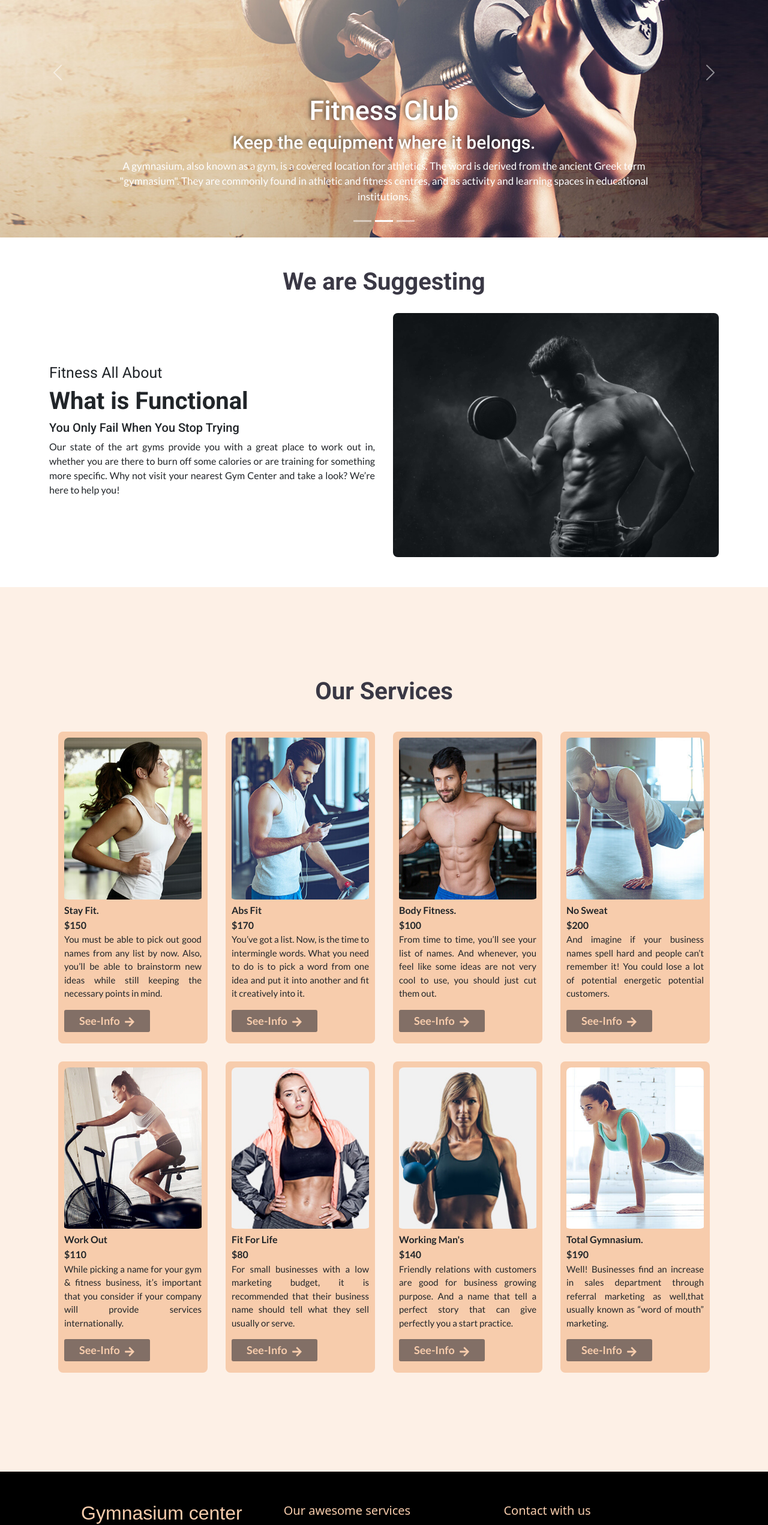
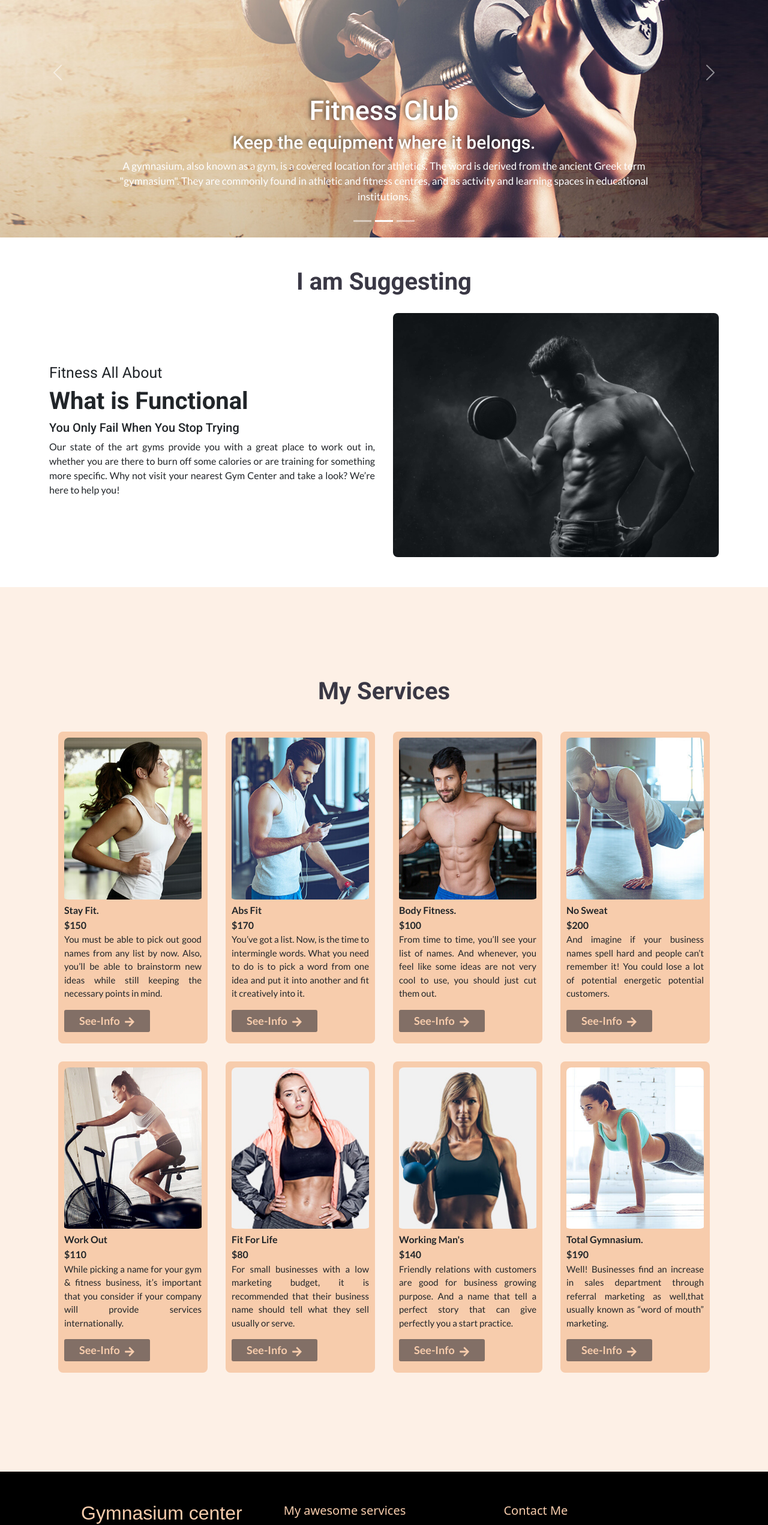
Before and after one commit to SHAFAYET-HOWLADER/independent_service_provider, a React (Create React App) app: page / in a window 1280 px wide. Shown: the part 234-2777 px from the top of the page at 60% size. Built offline with nearby package versions, Linux system fonts and the light colour scheme; no server answers; a web font is replaced by a local one.

Commit message:
finall push

```diff
--- a/src/Pages/ExplorePage/ExplorePage.js
+++ b/src/Pages/ExplorePage/ExplorePage.js
@@ -5,7 +5,7 @@ const ExplorePage = () => {
     return (
         <section id="explore">
             <div className='container'>
-                <h2 className='section_title'>We are Suggesting</h2>
+                <h2 className='section_title'>I am Suggesting</h2>
               <div className='explore_content'>
 
                  <div className='explore_text'>
--- a/src/Pages/Services/Services.js
+++ b/src/Pages/Services/Services.js
@@ -71,7 +71,7 @@ const Services = () => {
     return (
         <section id='services'>
           <div className='container'>
-          <h2 className='section_title'>Our Services</h2>
+          <h2 className='section_title'>My Services</h2>
             <div className='service_items'>
                {
                    services.map(service=> <Service
--- a/src/Pages/Shared/Footer/FooterInfo/FooterInfo.js
+++ b/src/Pages/Shared/Footer/FooterInfo/FooterInfo.js
@@ -12,7 +12,7 @@ const FooterInfo = () => {
                         <h5>GymnasiumCenter.com</h5>
                     </div>
                     <div className='service_list create_gap'>
-                         <h5 className='ps-3'>Our awesome services</h5>
+                         <h5 className='ps-3'>My awesome services</h5>
                         <ul>
                             <li>Stay Fit</li>
                             <li>Abs Fi</li>
@@ -25,11 +25,11 @@ const FooterInfo = () => {
                         </ul>
                     </div>
                     <div className='contact_us create_gap'>
-                      <h5 className='ps-3'>Contact with us</h5>
+                      <h5 className='ps-3'>Contact Me</h5>
                         <div className='contact_info'>
                             <ul>
                                 <li>Web   : GymnasiumCenter.com</li>
-                                <li>Email : gymnasiumBD#gmail.com</li>
+                                <li>Email : gymnasiumBD@gmail.com</li>
                                 <li>Phone : +8801704830855</li>
                                 <li>Address : mo:pur, Dhaka, Bangladesh</li>
                             </ul>
```
